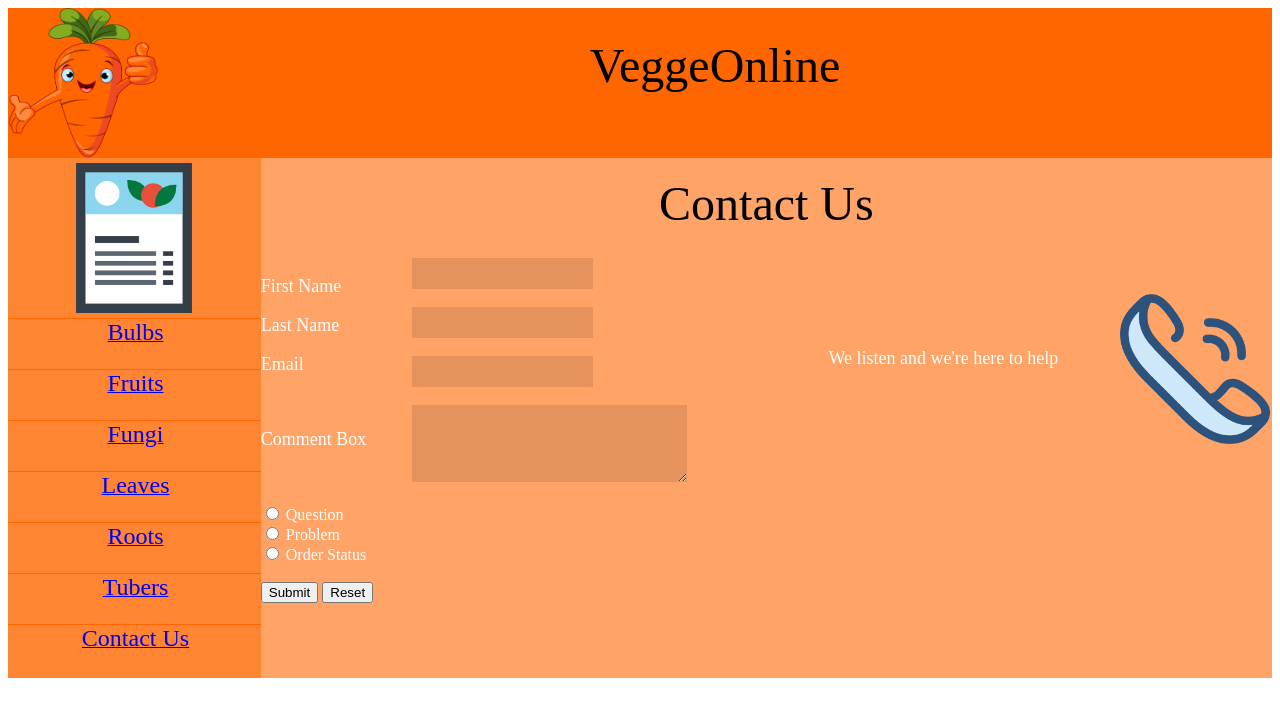
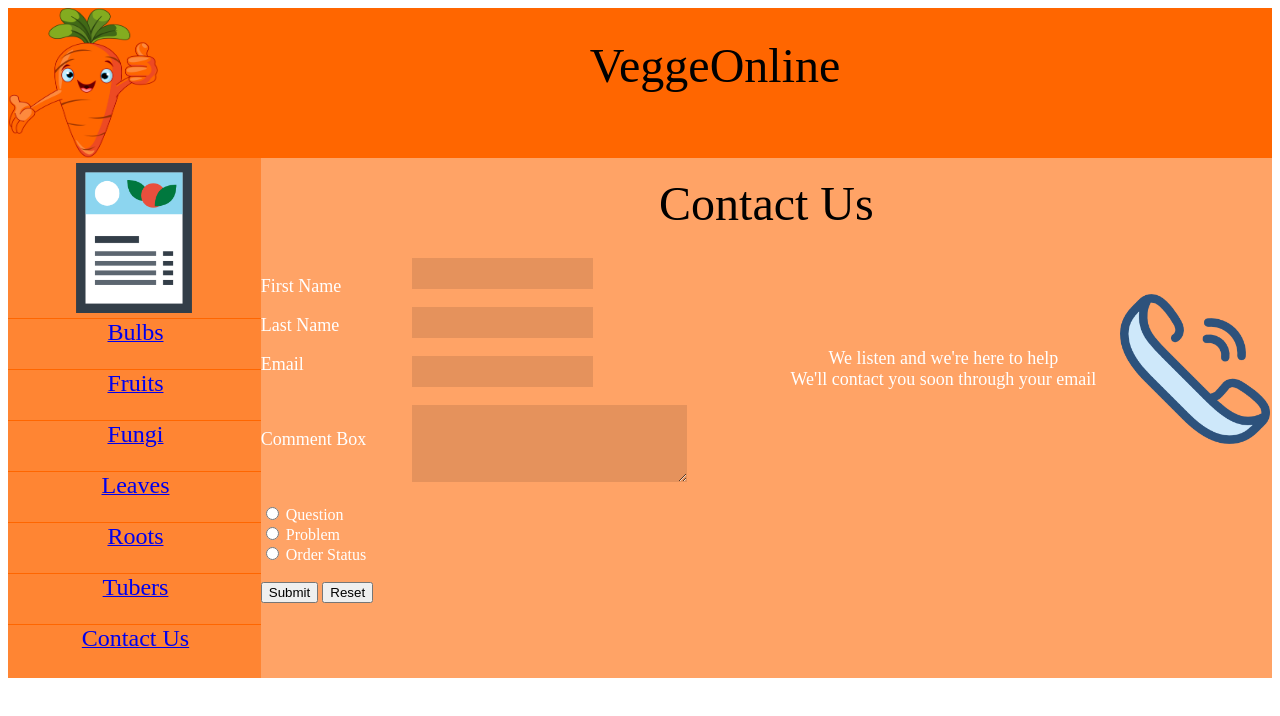
Before and after one commit to Saleh-Saeed/Saleh-Saeed.github.io, a plain HTML site: page contact_us.html in a window 1280 px wide. Drawn offline with Linux system fonts and the light colour scheme.

Commit message:
Assignment 04

```diff
--- a/contact_us.html
+++ b/contact_us.html
@@ -109,6 +109,7 @@
 				<div style = "height:150px; width:70%; float:left">
 					<br/><br/><br/>
 					<center><font size = 4 style = "color:white">We listen and we're here to help</font></br></center>
+					<center><font size = 4 style = "color:white">We'll contact you soon through your email</font></br></center>
 				</div>
 
 				<div style = "height:150px; width:30%; float:left">
```
